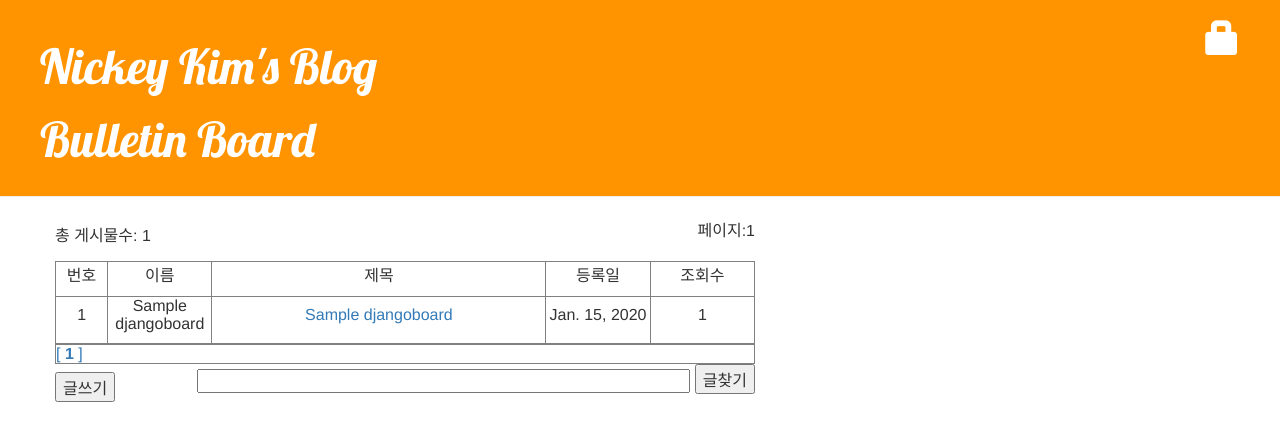
After one commit to NickeyKim/my-first-blog, a Django app: page /home/ in a window 1280 px wide. The commit adds this page. Shown: the top 441 px of the page. Run offline with Django 3.2, Linux system fonts and the light colour scheme; tables that the repository leaves empty hold one stand-in row (values such as "Sample post"); some libraries are stand-ins or nearby versions.

Commit message:
added bulletin board

```diff
--- a/blog/models.py
+++ b/blog/models.py
@@ -30,3 +30,10 @@ class Comment(models.Model):
 
     def __str__(self):
         return self.text
+class DjangoBoard(models.Model):
+    subject = models.CharField(max_length=50, blank=True)
+    name = models.CharField(max_length=50, blank=True)
+    created_date = models.DateField(null=True, blank=True)
+    mail = models.CharField(max_length=50, blank=True)
+    memo = models.CharField(max_length=200, blank=True)
+    hits = models.IntegerField(null=True, blank=True)
--- /dev/null
+++ b/blog/pagingHelper.py
@@ -0,0 +1,19 @@
+class pagingHelper:
+    "paging helper class"
+    def getTotalPageList(self, total_cnt, rowsPerPage):
+        if ((total_cnt % rowsPerPage) == 0):
+            self.total_pages = total_cnt / rowsPerPage;
+            print ('getTotalPage #1')
+        else:
+            self.total_pages = (total_cnt / rowsPerPage) + 1;
+            print ('getTotalPage #2')
+
+        self.totalPageList = []
+        for j in range( int(self.total_pages) ):
+            self.totalPageList.append(j+1)
+
+        return self.totalPageList
+
+    def __init__(self ):
+        self.total_pages = 0
+        self.totalPageList  = 0
--- a/blog/templates/blog/base.html
+++ b/blog/templates/blog/base.html
@@ -17,6 +17,7 @@
           <a href="{% url 'django.contrib.auth.views.login' %}" class="top-menu"><span class="glyphicon glyphicon-lock"></span></a>
         {% endif %}
         <h1><a href="/">Nickey Kim's Blog</a></h1>
+        <h1><a href="{% url 'blog.views.home' %}">Bulletin Board</a></h1>
       </div>
       <div class="content container">
         <div class="row">
--- /dev/null
+++ b/blog/templates/blog/listSpecificPage.html
@@ -0,0 +1,73 @@
+{% extends 'blog/base.html' %}
+
+{% block content %}
+{% comment %}
+totalCnt: <strong>{{ totalCnt }}</strong> current_page: <strong>{{ current_page }}</strong> boardList: <strong>{{ boardList|length }}</strong>
+{% endcomment %}
+
+  <table cellspacing=1 width=700 border=0>
+      <tr>
+          <td>총 게시물수: {{ totalCnt }}</td>
+          <td><p align=right> 페이지:{{ current_page }}
+          </td>
+      </tr>
+  </table>
+
+  <table cellspacing=1 width=700 border=1>
+      <tr>
+          <td width=50><p align=center>번호</p></td>
+          <td width=100><p align=center>이름</p></td>
+          <td width=320><p align=center>제목</p></td>
+          <td width=100><p align=center>등록일</p></td>
+          <td width=100><p align=center>조회수</p></td>
+      </tr>
+
+      {% if boardList %}
+          <ul>
+              {% for boardRow in boardList %}
+              <tr>
+              <td width=50><p align=center>{{ boardRow.id }}</p></td>
+              <td width=100><p align=center>{{ boardRow.name }}</p></td>
+              <td width=320>
+                  <p align=center>
+                      <a href="/viewWork?memo_id={{ boardRow.id }}&current_page={{ current_page }}&searchStr=None" title="{{ boardRow.memo}}">{{ boardRow.subject }}
+                  </p>
+              </td>
+              <td width=100><p align=center>{{ boardRow.created_date }}</p></td>
+              <td width=100><p align=center>{{ boardRow.hits }}</p></td>
+              </tr>
+              {% endfor %}
+          </ul>
+      {% else %}
+          <p>No Data.</p>
+      {% endif %}
+  </table>
+
+  <table cellspacing=1 width=700 border=1 >
+      <tr> <td>
+          {% for page in totalPageList %}
+              <a href="/listSpecificPageWork?current_page={{page}}" >
+              [
+              {% ifequal page current_page %}
+                  <b>
+              {% endifequal %}
+              {{page}}
+
+              {% ifequal page current_page  %}
+                  </b>
+              {% endifequal %}
+              ]
+          {% endfor %}
+          </td> </tr>
+  </table>
+
+  <table width=700>
+      <tr>
+          <td><input type=button value="글쓰기"  OnClick="window.location='/show_write_form'">    </td>
+          <td><form name=searchf method=post action="/searchWithSubject/">
+              <p align=right><input type=text name=searchStr size=50  maxlength=50>
+              <input type=submit value="글찾기"></p>
+          </td>
+      </tr>
+  </table>
+{% endblock content %}
--- a/blog/urls.py
+++ b/blog/urls.py
@@ -12,4 +12,5 @@ urlpatterns = [
     url(r'^post/(?P<pk>\d+)/comment/$', views.add_comment_to_post, name='add_comment_to_post'),
     url(r'^comment/(?P<pk>\d+)/approve/$', views.comment_approve, name='comment_approve'),
     url(r'^comment/(?P<pk>\d+)/remove/$', views.comment_remove, name='comment_remove'),
+    url(r'^home/$', views.home, name='home'),
 ]
--- a/blog/views.py
+++ b/blog/views.py
@@ -1,3 +1,4 @@
+ # -*- coding: utf-8 -*-
 from django.contrib.auth.decorators import login_required
 from django.shortcuts import render
 from django.utils import timezone
@@ -5,7 +6,13 @@ from django.shortcuts import render, get_object_or_404
 from .models import Post, Comment
 from .forms import PostForm, CommentForm
 from django.shortcuts import redirect
+from django.shortcuts import render_to_response
+from blog.models import DjangoBoard
+from django.views.decorators.csrf import csrf_exempt
+from django.http import HttpResponseRedirect
+from blog.pagingHelper import pagingHelper
 
+rowsPerPage = 2
 # Create your views here.
 def post_list(request):
     posts = Post.objects.filter(published_date__lte=timezone.now()).order_by('published_date')
@@ -76,3 +83,20 @@ def comment_remove(request,pk):
     post.pk = comment.post.pk
     comment.delete()
     return redirect('blog.views.post_detail', pk=post.pk)
+def home(request):       # using model, extract two datas by id reversely without any additional SQL
+    boardList = DjangoBoard.objects.order_by('-id')[0:2]
+    current_page =1
+
+    # using model, extract the number of all datas.
+    totalCnt = DjangoBoard.objects.all().count()
+
+    # helper class to paging
+    pagingHelperIns = pagingHelper();
+    totalPageList = pagingHelperIns.getTotalPageList( totalCnt, rowsPerPage)
+    print ('totalPageList', totalPageList)
+
+    # return info to the template -> static template + dynamin data
+    # call listSpecificPage.html to see first view.
+    # send information to the dictionary
+    return render_to_response('blog/listSpecificPage.html', {'boardList': boardList, 'totalCnt': totalCnt,
+    'current_page':current_page ,'totalPageList':totalPageList} )
```
Also changed, not shown: blog/migrations/0003_djangoboard.py (added).
